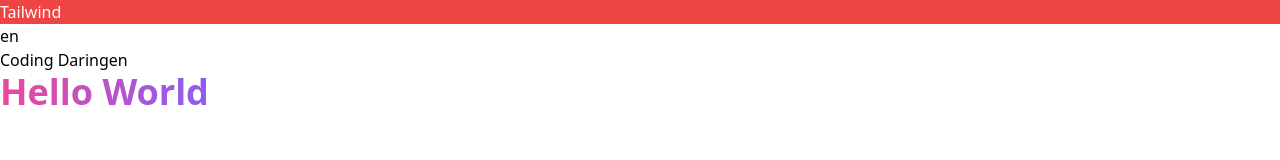
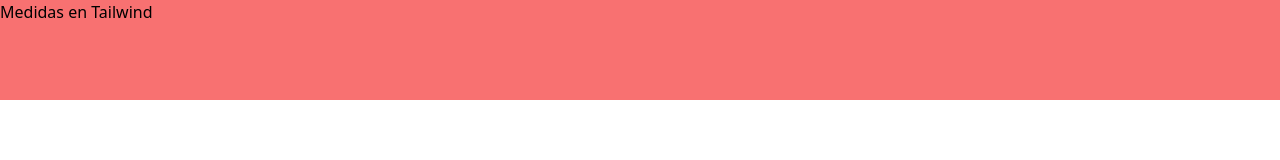
Before and after one commit to wlaurentec/tailwind-css-course, a website: page src/index.html in a window 1280 px wide. Drawn offline with Linux system fonts and the light colour scheme.

Commit message:
trabajando con medidas

```diff
--- a/src/index.html
+++ b/src/index.html
@@ -7,15 +7,8 @@
     <title>Tailwind CSS</title>
   </head>
   <body>
-    <h2 class="bg-red-500 text-white">Tailwind</h2>
-    <h2>en</h2>
-    <h2>Coding Daringen</h2>
-
-    <div class="text-4xl font-extrabold">
-      <span
-        class="bg-clip-text text-transparent bg-gradient-to-r from-pink-500 to-violet-500"
-        >Hello World</span
-      >
+    <div class="h-[100px]">
+      <div class="bg-red-400 h-full">Medidas en Tailwind</div>
     </div>
   </body>
 </html>
```
Also changed, not shown: src/output.css.
